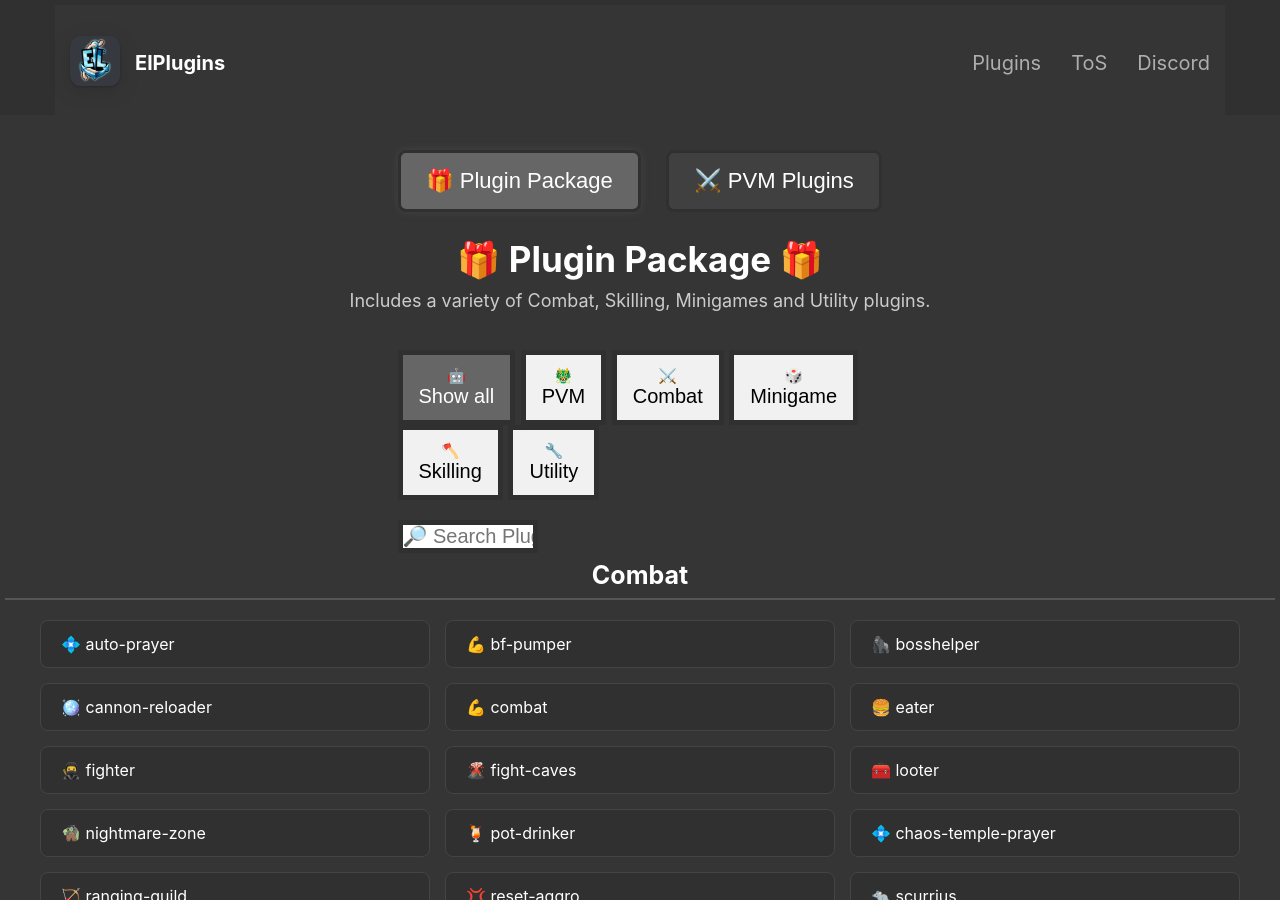
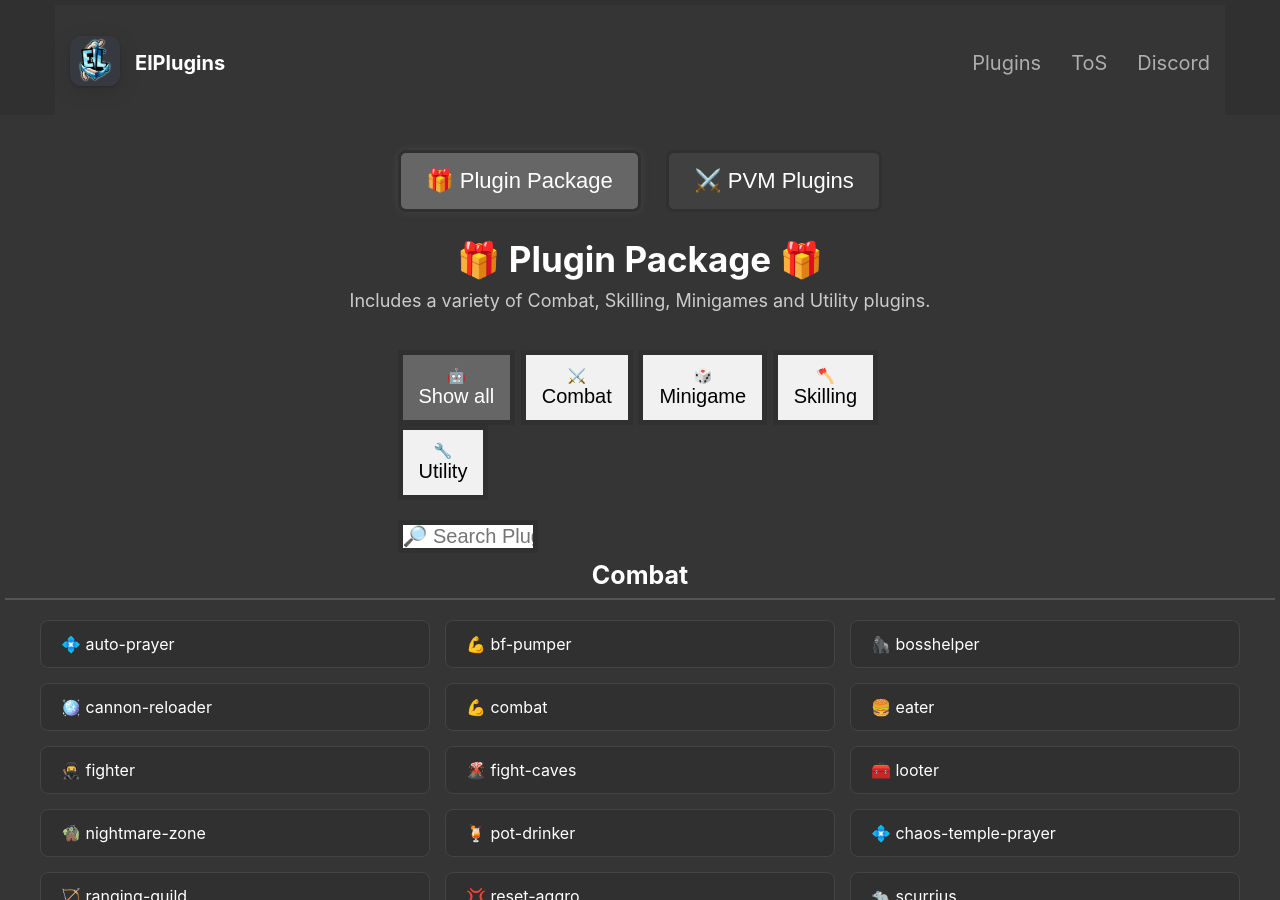
Before and after one commit to Elli-tt/elli-tt.github.io, a Jekyll site: the page built from _pages/plugins.md, in a window 1280 px wide and 900 px high. Built offline with Jekyll 4.4.1, drawn with Linux system fonts in a browser that asks for light colours; nearby versions of some CDN libraries.

Commit message:
Remove PVM filter button from plugins layout
The PVM filter button was removed from the plugins layout to simplify the filter options available to users.

```diff
--- a/_layouts/plugins.html
+++ b/_layouts/plugins.html
@@ -28,7 +28,6 @@
          <!-- Control buttons -->
 <div id="myBtnContainer" class="center">
     <button class="btn active" onclick="filterSelection('all')"><div class="emojiSmall">🤖</div>Show all</button>
-    <button class="btn" onclick="filterSelection('pvm')"><div class="emojiSmall">🐲</div>PVM</button>
     <button class="btn" onclick="filterSelection('combat')"><div class="emojiSmall">⚔️</div>Combat</button>
     <button class="btn" onclick="filterSelection('minigame')"><div class="emojiSmall">🎲</div>Minigame</button>
     <button class="btn" onclick="filterSelection('skilling')"><div class="emojiSmall">🪓</div>Skilling</button>
```
